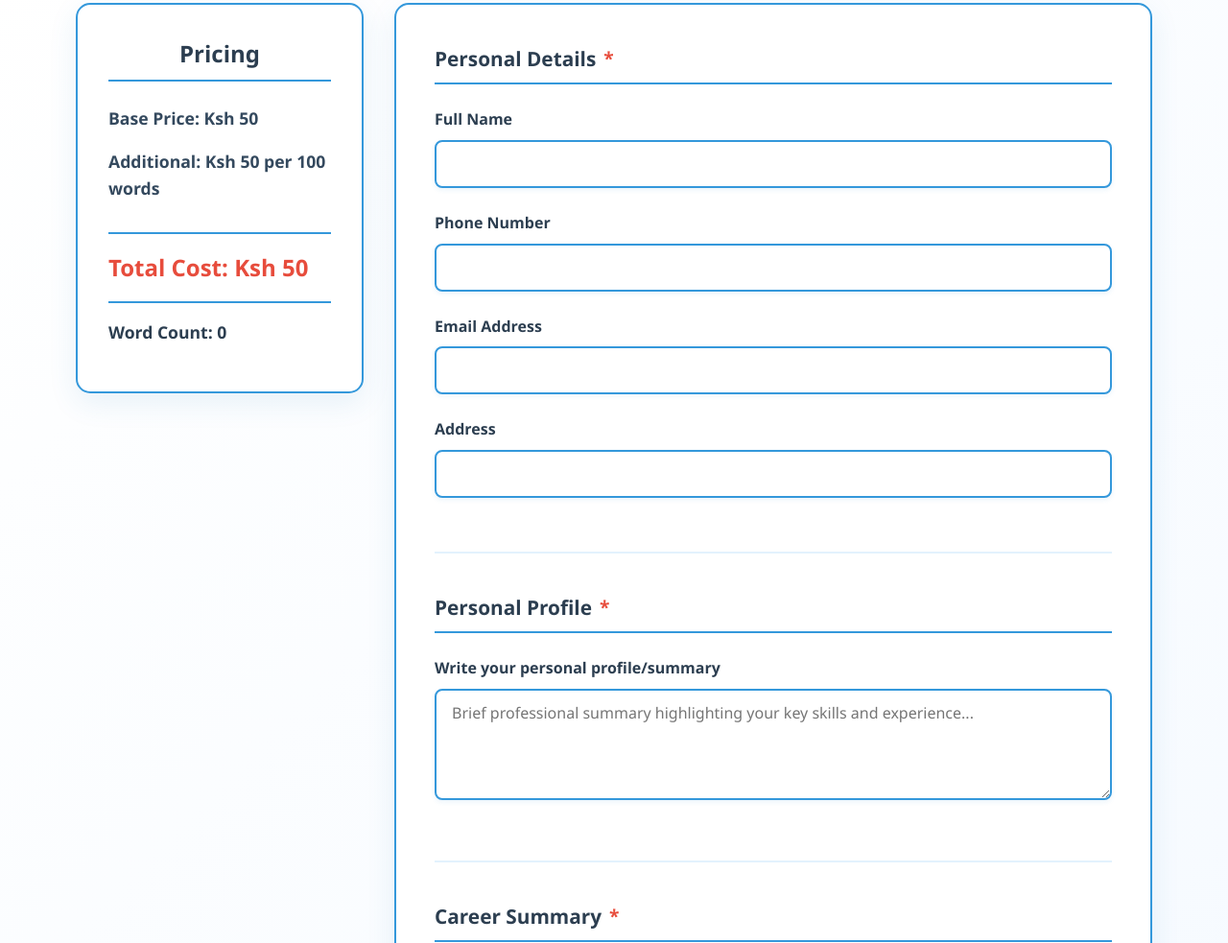
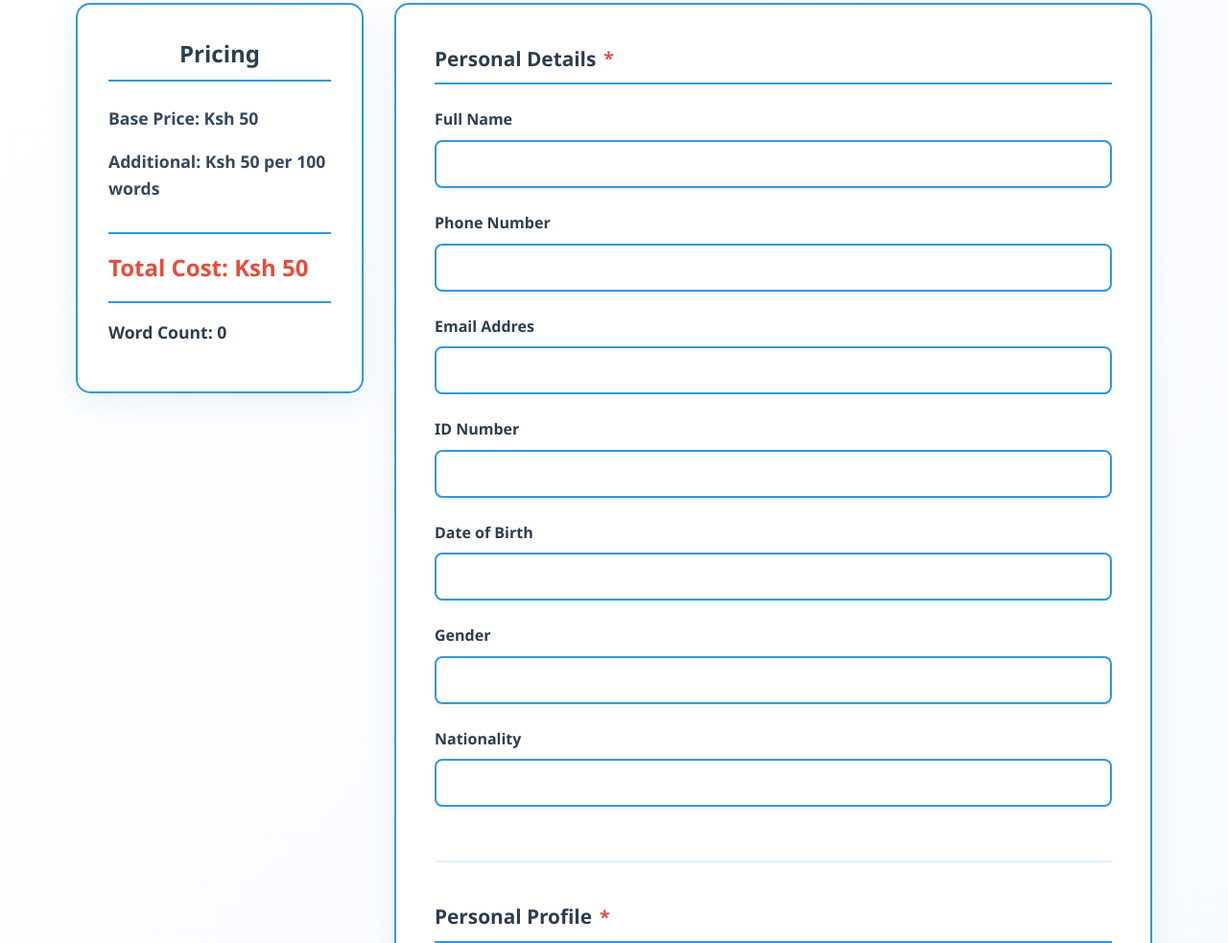
Before and after one commit to Eric96-ship-it/phintec-cyber-services, a plain HTML site: page cv.html in a window 1280 px wide. Shown: the part 355-1338 px from the top of the page at 96% size. Drawn offline with Linux system fonts and the light colour scheme.

Commit message:
Update cv.html

```diff
--- a/cv.html
+++ b/cv.html
@@ -76,12 +76,27 @@
                             <span class="error-message" id="phone-error"></span>
                         </div>
                         <div class="form-group">
-                            <label for="email">Email Address</label>
+                            <label for="email">Email Addres</label>
+                            <input type="email" id="email" name="email" required>
+                            <span class="error-message" id="email-error"></span>
+                        </div>
+                         <div class="form-group">
+                            <label for="email">ID Number</label>
+                            <input type="email" id="email" name="email" required>
+                            <span class="error-message" id="email-error"></span>
+                        </div>
+                         <div class="form-group">
+                            <label for="email">Date of Birth</label>
+                            <input type="email" id="email" name="email" required>
+                            <span class="error-message" id="email-error"></span>
+                        </div>
+                         <div class="form-group">
+                            <label for="email">Gender</label>
                             <input type="email" id="email" name="email" required>
                             <span class="error-message" id="email-error"></span>
                         </div>
                         <div class="form-group">
-                            <label for="address">Address</label>
+                            <label for="address">Nationality</label>
                             <input type="text" id="address" name="address">
                         </div>
                     </div>
```
